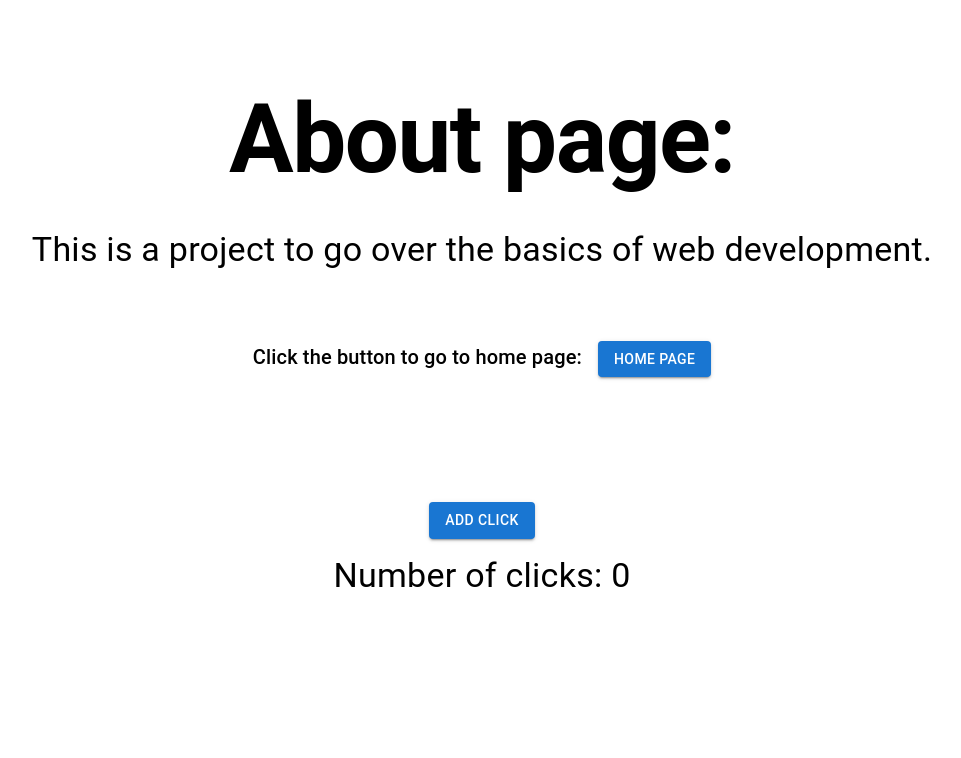
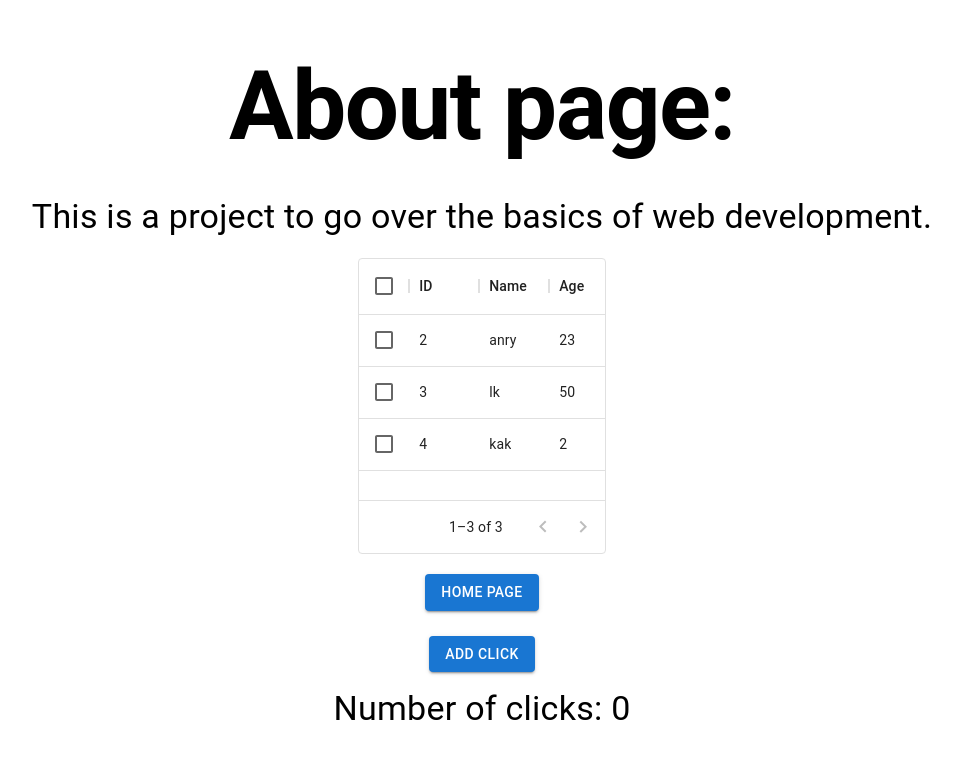
Before and after one commit to Anry001/web-experiments, a React (Vite) app: page /about in a window 1280 px wide. Shown: the top 758 px of the page, without its empty margins (166-1127 px from the left). Built offline with nearby package versions, Linux system fonts and the light colour scheme.

Commit message:
feat: added datagrids to more pages

```diff
--- a/src/components/ShitDataGrid.tsx
+++ b/src/components/ShitDataGrid.tsx
@@ -16,7 +16,7 @@ const rows = [
 const ShitDataGrid = () => {
   return (
     <Stack
-      sx={{ height: '45vh', width: '45vw', mt: '40px' }}
+      sx={{ height: '45vh', width: '45vw' }}
       direction="column"
       justifyContent="center"
       alignItems="center"
--- a/src/pages/About.tsx
+++ b/src/pages/About.tsx
@@ -2,13 +2,14 @@ import { Box, Button, Typography } from '@mui/material';
 import { Stack } from '@mui/system';
 import { Link } from 'react-router-dom';
 import ButtonClicks from '@/components/ButtonClicks';
+import ShitDataGrid from '@/components/ShitDataGrid';
 
 const BACK_TO_HOME_BUTTON_TEXT = 'Home page';
 
 const About = () => {
   return (
     <Stack
-      sx={{ height: '60vh', width: '100vw', mt: '100px' }}
+      sx={{ height: '85vh', width: '100vw', mt: '50px' }}
       direction="column"
       justifyContent="center"
       alignItems="center"
@@ -16,20 +17,21 @@ const About = () => {
       <Typography sx={{ fontWeight: 'bold' }} variant="h1" gutterBottom>
         About page:
       </Typography>
-      <Typography sx={{ mb: '70px' }} variant="h4" gutterBottom>
+      <Typography sx={{ mb: '20px' }} variant="h4">
         This is a project to go over the basics of web development.
       </Typography>
-      <Stack direction="row" spacing={2}>
-        <Typography variant="h6">
-          Click the button to go to home page:
-        </Typography>
+      <ShitDataGrid />
+      <Stack
+        sx={{ mt: '20px' }}
+        direction="column"
+        justifyContent="center"
+        alignItems="center"
+      >
         <Link to="/" style={{ textDecoration: 'none' }}>
           <Button variant="contained">{BACK_TO_HOME_BUTTON_TEXT}</Button>
         </Link>
+        <ButtonClicks />
       </Stack>
-      <Box sx={{ mt: '100px' }}>
-        <ButtonClicks />
-      </Box>
     </Stack>
   );
 };
--- a/src/pages/Home.tsx
+++ b/src/pages/Home.tsx
@@ -10,6 +10,7 @@ const Home = () => {
   return (
     <Stack>
       <Stack
+        sx={{ mt: '40px' }}
         direction="row"
         justifyContent="space-evenly"
         alignItems="center"
```
